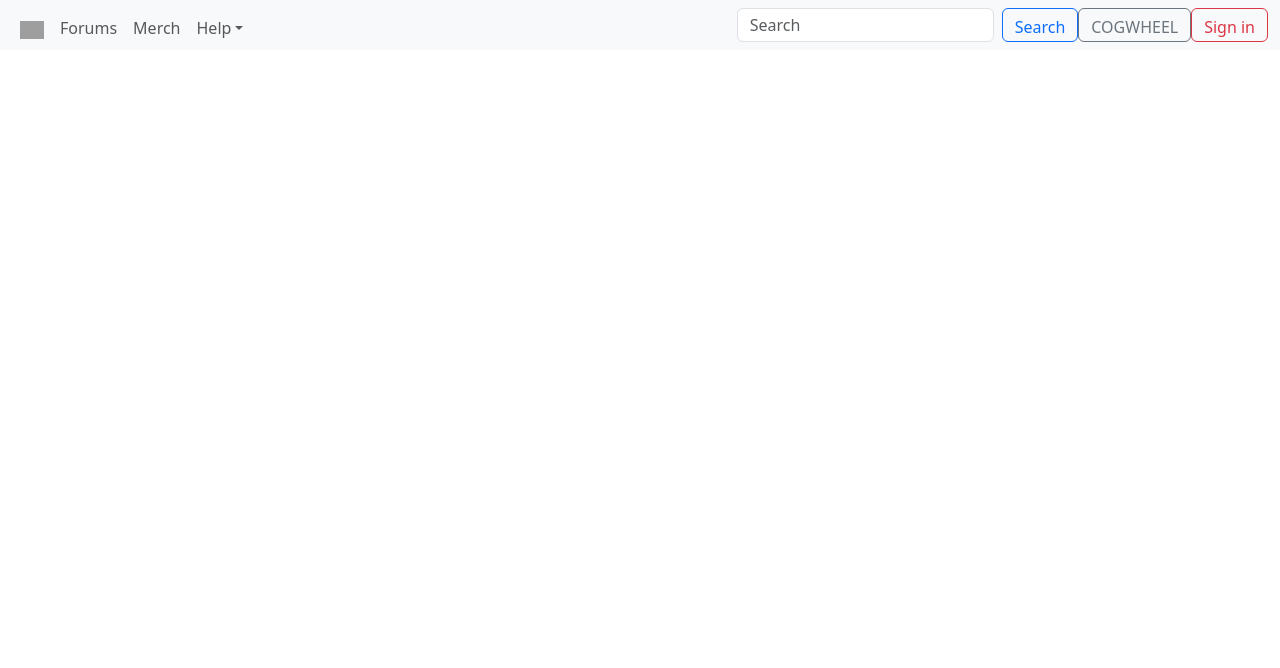
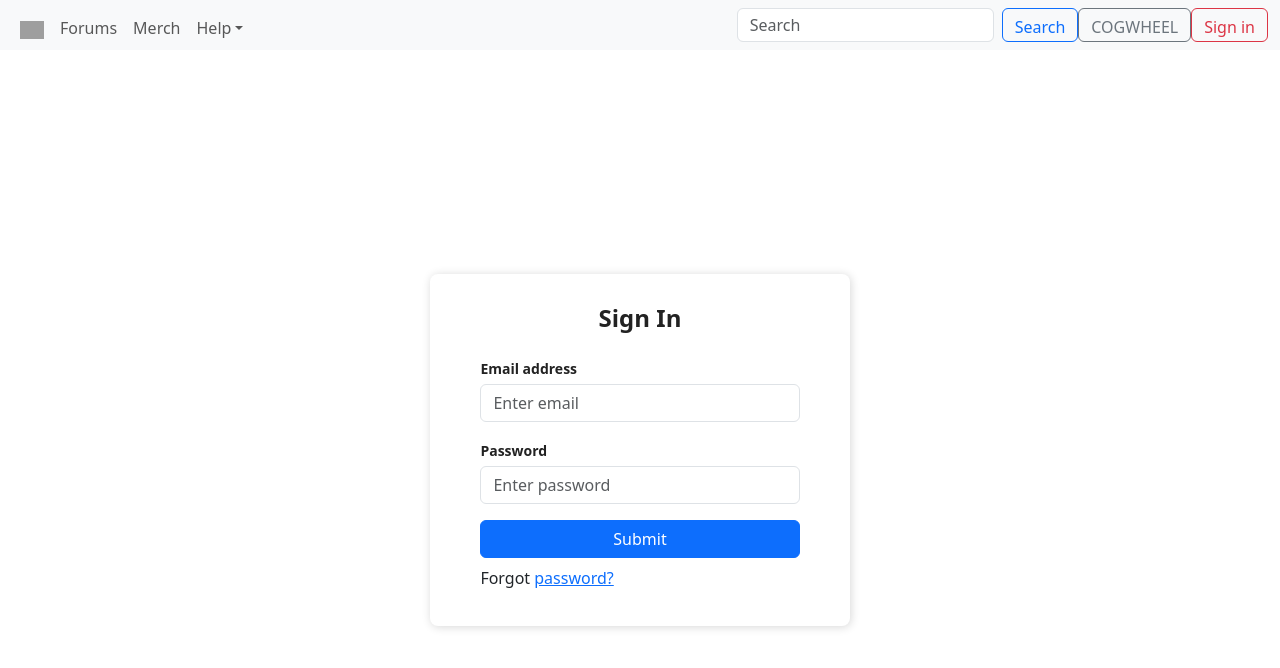
Before and after one commit to johedvi/DIT127, a React (Create React App) app in the folder client/: page /auth in a window 1280 px wide. Shown: the top 668 px of the page. Built offline with nearby package versions, Linux system fonts and the light colour scheme; grey boxes are pictures that could not be loaded.

Commit message:
Add page for creating account

```diff
--- /dev/null
+++ b/client/src/AccountPage.tsx
@@ -0,0 +1,37 @@
+import React from "react"
+
+export default function () {
+  return (
+    <div className="Auth-form-container">
+      <form className="Auth-form">
+        <div className="Auth-form-content">
+          <h3 className="Auth-form-title">Sign In</h3>
+          <div className="form-group mt-3">
+            <label>Email address</label>
+            <input
+              type="email"
+              className="form-control mt-1"
+              placeholder="Enter email"
+            />
+          </div>
+          <div className="form-group mt-3">
+            <label>Password</label>
+            <input
+              type="password"
+              className="form-control mt-1"
+              placeholder="Enter password"
+            />
+          </div>
+          <div className="d-grid gap-2 mt-3">
+            <button type="submit" className="btn btn-primary">
+              Submit
+            </button>
+          </div>
+          <p className="forgot-password text-right mt-2">
+            Forgot <a href="#">password?</a>
+          </p>
+        </div>
+      </form>
+    </div>
+  )
+}
--- a/client/src/App.css
+++ b/client/src/App.css
@@ -36,3 +36,43 @@
     transform: rotate(360deg);
   }
 }
+
+.App {
+  background-color: white;
+}
+
+.Auth-form-container {
+  display: flex;
+  justify-content: center;
+  align-items: center;
+  width: 100vw;
+  height: 100vh;
+}
+
+.Auth-form {
+  width: 420px;
+  box-shadow: rgb(0 0 0 / 16%) 1px 1px 10px;
+  padding-top: 30px;
+  padding-bottom: 20px;
+  border-radius: 8px;
+  background-color: white;
+}
+
+.Auth-form-content {
+  padding-left: 12%;
+  padding-right: 12%;
+}
+
+.Auth-form-title {
+  text-align: center;
+  margin-bottom: 1em;
+  font-size: 24px;
+  color: rgb(34, 34, 34);
+  font-weight: 800;
+}
+
+label {
+  font-size: 14px;
+  font-weight: 600;
+  color: rgb(34, 34, 34);
+}
--- a/client/src/App.tsx
+++ b/client/src/App.tsx
@@ -11,6 +11,7 @@
 import PostPage from "./PostPage";
 import Navbar from './Navbar';
 import Homepage from './homepage';
+import AccountPage from './AccountPage';
 
 axios.defaults.withCredentials = true; // For session cookies
 
@@ -38,6 +39,7 @@
           <Route path="/forum" element={<Forums />}></Route>
           <Route path="/forum/:forumId" element={<ForumPage />}></Route>
           <Route path="/forum/:forumId/post/:postId" element={<PostPage />}></Route>
+          <Route path="/auth" element={<AccountPage />}></Route>
         </Routes>
       </Router>
       </>
--- a/client/src/Navbar.tsx
+++ b/client/src/Navbar.tsx
@@ -1,4 +1,5 @@
 import React from "react";
+
 import {
   BrowserRouter as Router,
   Routes,
@@ -10,6 +11,7 @@
 import Forums from "./Forums";
 import ForumPage from "./ForumPage";
 import PostPage from "./PostPage";
+import AccountPage from "./AccountPage"
 
 
 function Navbar() {
@@ -48,8 +50,17 @@
             <input className="form-control me-2" type="search" placeholder="Search" aria-label="Search" />
             <button className="btn btn-outline-primary" type="submit">Search</button>
           </form>
+
           <button className="btn btn-outline-secondary" type="submit">COGWHEEL</button>
-          <button className="btn btn-outline-danger" type="submit">Sign in</button>
+          <form action="/auth">
+          <input className="btn btn-outline-danger" type="submit" value="Sign in"/>
+          </form>
+
+
+
+
+
+
         </div>
       </div>
     </nav></>
```
Also changed, not shown: 1 other file (tests, documents, lock files or other folders).
